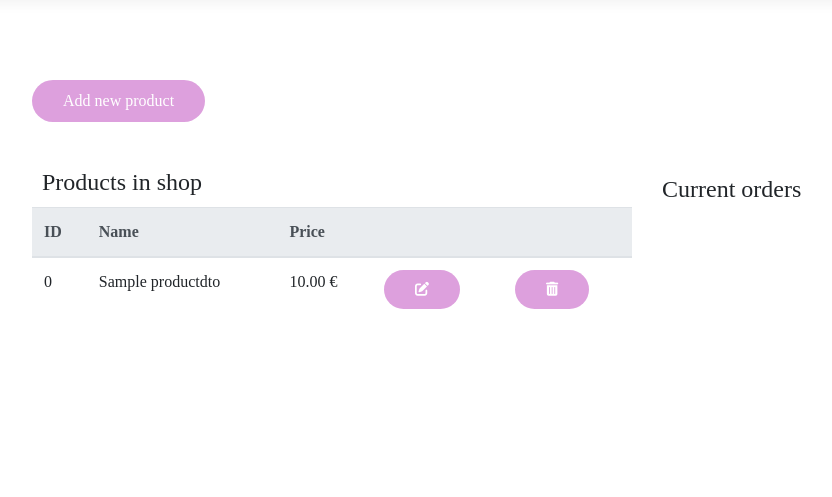
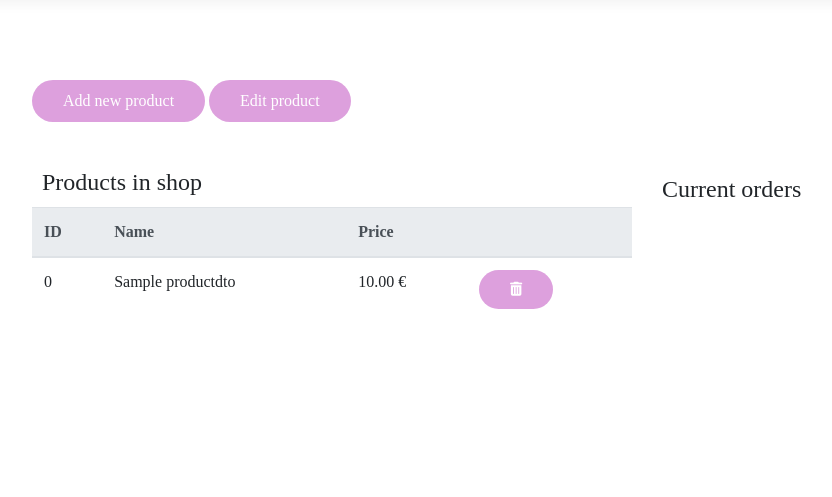
Before and after one commit to Tragicoma/ArtStore-Web-App, an ASP.NET Core app: page /Admin/ProductEdit in a window 1280 px wide. Shown: the part 62-559 px from the top of the page, without its empty margins (53-885 px from the left). Run offline with ASP.NET Core 8, Linux system fonts and the light colour scheme; tables that the repository leaves empty hold one stand-in row (values such as "Sample post"); some libraries are stand-ins or nearby versions.

Commit message:
Edit product

```diff
--- a/ArtStore.Ui/Controllers/AdminController.cs
+++ b/ArtStore.Ui/Controllers/AdminController.cs
@@ -69,6 +69,26 @@ namespace ArtStore.Ui.Controllers
             return RedirectToAction("ProductEdit", "Admin");
         }
 
+        public ActionResult Edit(int id, string name, double price, int author, int category, string descrip)
+        {
+
+            var pManager = new ProductManager();
+
+            var product = pManager.GetProductById(id);
+            product.Name = name;
+            product.Price = price;
+            product.Author = pManager.GetAuthorById(author);
+            product.Category = category;
+            product.Description = descrip;
+
+            pManager.UpdateProduct(product);
+
+
+            return RedirectToAction("ProductEdit", "Admin");
+        }
+
+
+
         [HttpPost]
         public ActionResult AddProduct(string name, double price,int author, int category, string descrip)
         {
--- a/ArtStore.Ui/Views/Admin/ProductEdit.cshtml
+++ b/ArtStore.Ui/Views/Admin/ProductEdit.cshtml
@@ -14,7 +14,13 @@
                 <button class="btn" type="button" data-toggle="collapse" data-target="#collapseExample" aria-expanded="false" aria-controls="collapseExample">
                     Add new product
                 </button>
+                <button class="btn" type="button" data-toggle="collapse" data-target="#collapseEdit" aria-expanded="false" aria-controls="collapseEdit">
+                    Edit product
+                </button>
             </p>
+
+            @*Create new product*@
+
             <div class="collapse" id="collapseExample">
                 <div class="card card-body">
 
@@ -25,7 +31,7 @@
                         </div>
                         <div class="form-group">
                             <label for="numPrice">Price:</label>
-                            <input name="price" type="number" class="form-control" id="numPrice" required>
+                            <input name="price" type="number" class="form-control" id="numPrice" step="any" required>
                         </div>
                         <div class="form-group">
                             <label for="ddlAuthor">Author:</label>
@@ -58,6 +64,60 @@
                     </form>
                 </div>
             </div>
+
+            @*Edit existing product*@
+
+            <div class="collapse" id="collapseEdit">
+                <div class="card card-body">
+
+                    <form action="../Admin/Edit" method="post">
+
+                        <div class="form-group">
+                            <label for="ddlAuthor">Product name:</label>
+                            <select name="id" class="form-control" id="ddlProduct" onselect=""  required>
+                                @foreach (var product in @Model.Products)
+                                {
+                                    <option value="@product.ID">(id: @product.ID) @product.Name</option>
+                                }
+                            </select>
+                            <br />
+                            <div class="form-group">
+                                <label for="txtName">Product name:</label>
+                                <input name="name" type="text" class="form-control" id="txtName" placeholder="" required>
+                            </div>
+                            <div class="form-group">
+                                <label for="numPrice">Price:</label>
+                                <input name="price" type="number" class="form-control" id="numPrice" required>
+                            </div>
+                            <div class="form-group">
+                                <label for="ddlAuthor">Author:</label>
+                                <select name="author" class="form-control" id="ddlAuthor">
+                                    @foreach (var a in @Model.Authors)
+                                    {
+                                        <option value="@a.Id">@a.FullName</option>
+                                    }
+                                </select>
+                            </div>
+                            <div class="form-group">
+                                <label for="ddlCategory">Category:</label>
+                                <select name="category" class="form-control" id="ddlAuthor">
+                                    <option value="1">Landscape</option>
+                                    <option value="2">Marine</option>
+                                    <option value="3">Digital Art</option>
+                                    <option value="4">Other</option>
+                                </select>
+                            </div>
+                            <div class="form-group">
+                                <label for="txtDescrip">Description:</label>
+                                <textarea name="descrip" class="form-control" id="txtDescrip" rows="3" placeholder="Few words about this product..."></textarea>
+                            </div>
+                            <button class="btn" type="submit">EDIT</button>
+                        </div>
+                    </form>
+                </div>
+            </div>
+
+
             <h4 style="margin:10px">Products in shop</h4>
             <table class="table table-hover" style="width:600px">
                 <thead class="thead-light">
@@ -66,7 +126,7 @@
                         <th colspan="2">Name</th>
                         <th scope="col">Price</th>
                         <th></th>
-                        <th></th>
+
                     </tr>
                 </thead>
                 <tbody>
@@ -75,12 +135,13 @@
 
                         <tr>
                             <td>@product.ID</td>
-                        <td colspan="2">@product.Name</td>
+                            <td colspan="2"> @product.Name</td>
                             <td colspan="1">@product.Price.ToString("N") &euro;</td>
-                        @using (Html.BeginForm("Edit", "Admin", FormMethod.Post))
+
+                            @*@using (Html.BeginForm("Edit", "Admin", FormMethod.Post))
                             {
                                 <td><button type="submit" name="id" value="@product.ID" class="btn btn-sm" style="color:white; margin:0px;"><i class="fas fa-edit"></i></button></td>
-                        }
+                            }*@
 
                             @using (Html.BeginForm("Delete", "Admin", FormMethod.Post))
                                 {
--- a/BLL/ProductManager.cs
+++ b/BLL/ProductManager.cs
@@ -30,6 +30,12 @@ namespace BLL
             return product;
         }
 
+        public void UpdateProduct(ProductDTO product)
+        {
+            var repo = new StoreRepository();
+            repo.UpdateProduct(product);
+        }
+
         public PaintingAuthorDTO GetAuthorById(int id)
         {
             var repo = new StoreRepository();
--- a/DAL/Context/StoreDbContext.cs
+++ b/DAL/Context/StoreDbContext.cs
@@ -13,8 +13,8 @@ namespace ArtStore.DAL.Context
         public DbSet<OrderLineDTO> OrderLines { get; set; }
 
         protected override void OnConfiguring(DbContextOptionsBuilder optionsBuilder) =>
-
-                optionsBuilder.UseSqlServer(@"Server=(localdb)\mssqllocaldb; Database=ART-DB");
+       optionsBuilder.UseSqlServer(@"Server=(localdb)\mssqllocaldb; Database=ART-DB",
+           options => options.EnableRetryOnFailure());
 
     }
 }
```
Also changed, not shown: DAL/StoreRepository.cs (+10 -0 lines). Lines whose indentation alone changed are shown as unchanged.
